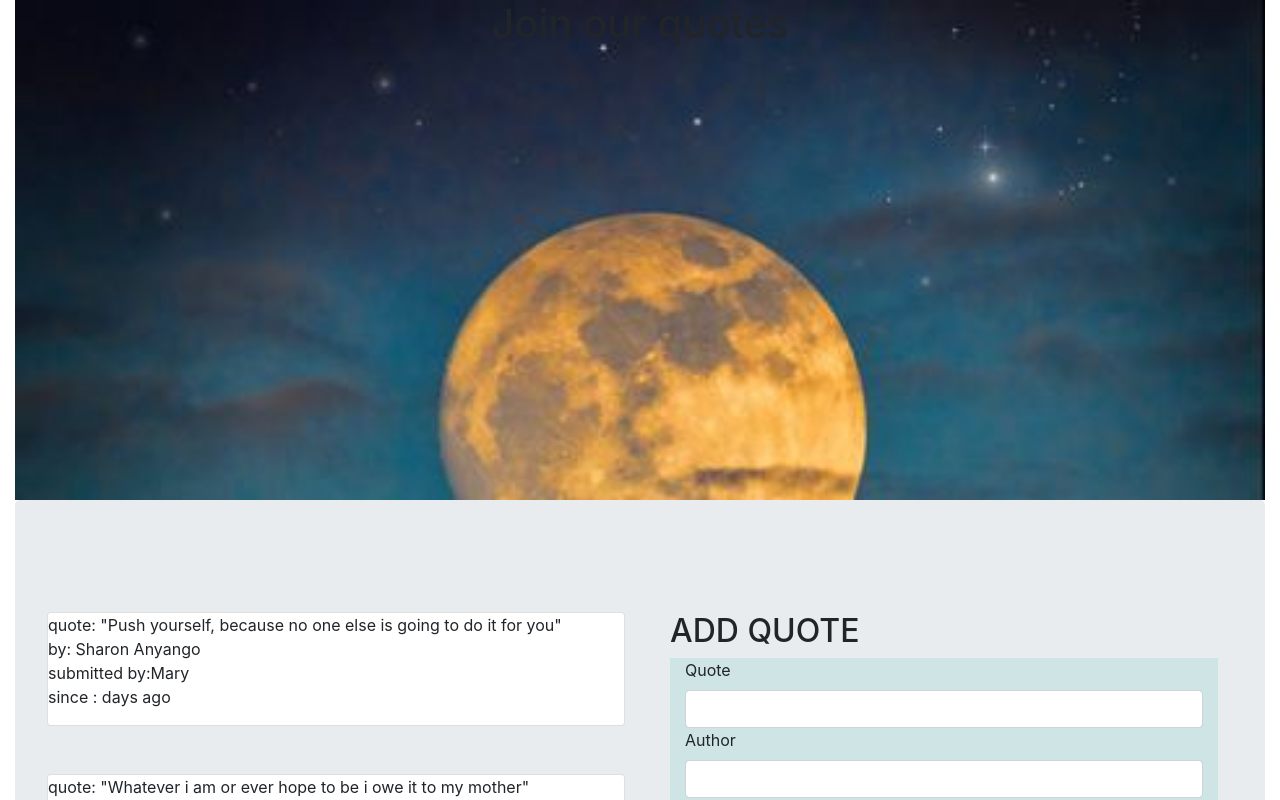
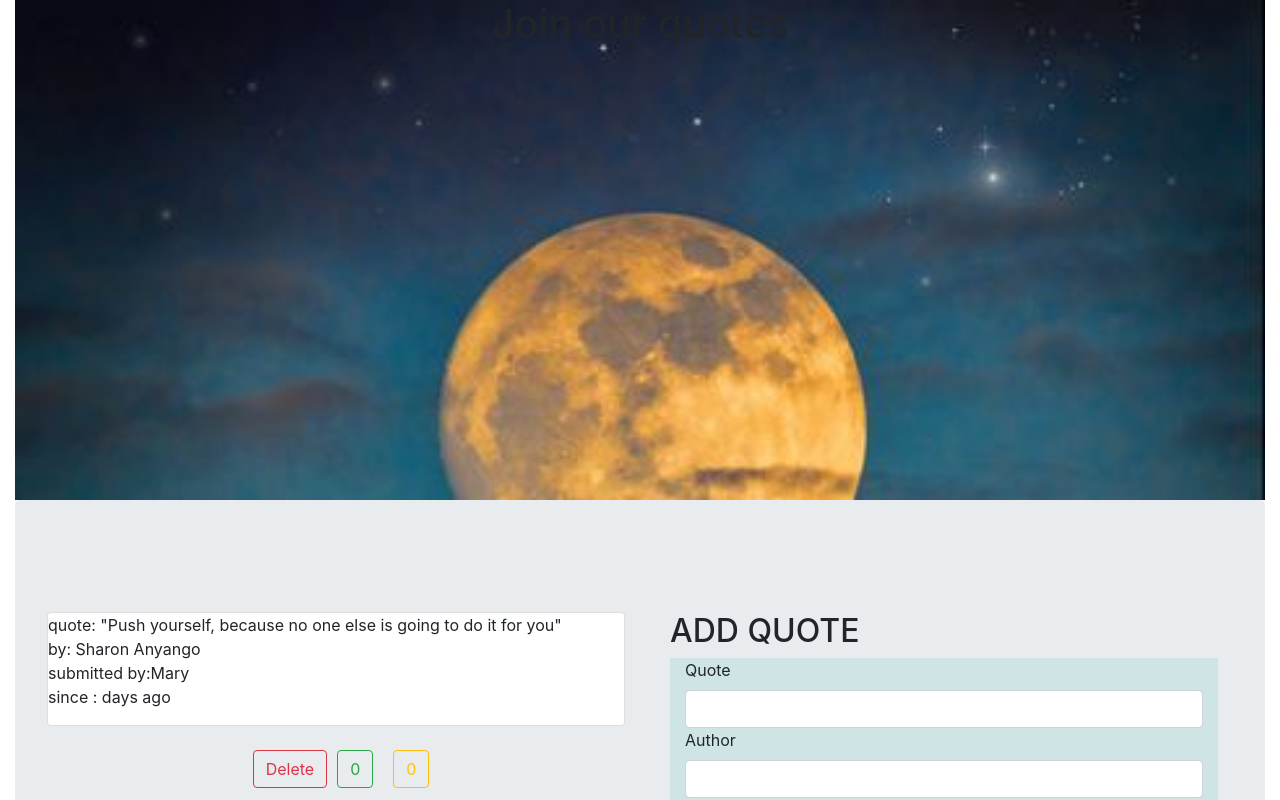
Before and after one commit to sharon0812/quotes, an Angular app: page / in a window 1280 px wide. Shown: the top 800 px of the page. Built offline with nearby package versions, Linux system fonts and the light colour scheme.

Commit message:
add delete button

```diff
--- a/src/app/quote/quote.component.html
+++ b/src/app/quote/quote.component.html
@@ -13,9 +13,21 @@
                   <p id={{i}}>quote: "{{quote.quote}}" <br> by: {{quote.author}} <br> submitted
                       by:{{quote.submittedBy}} <br> since :{{quote.since|dateCount}} days ago</p>
                     </div>
+                    <br>
+                    <div class="text-center container">
+                      <button style="margin-left:10px;" (click)='quoteDelete(true)' class="btn btn-outline-danger">Delete</button>
+                      <button style="margin-left:10px;" class="btn btn-outline-success" (click)='upVote($event)'> {{quote.upVote}} <i
+                              class="fa fa-thumbs-up" aria-hidden="true"></i></button>
+                      <button style="margin-left:20px;" class="btn btn-outline-warning" (click)='downVote($event)'>{{quote.downVote}} <i
+                              class="fa fa-thumbs-down" aria-hidden="true"></i></button>
+
+
+                  </div>
                     <div *ngIf='quote.showDescription'>
                       <app-quote-detail [quote]='quote' (isComplete)='deleteQuote($event,i)'></app-quote-detail>
                   </div>
+
+
         </div>
       </div>
         <div class="col-md-6">
```
